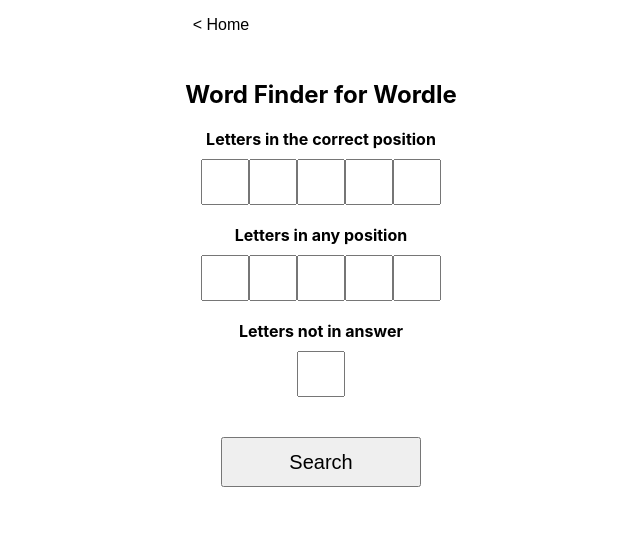
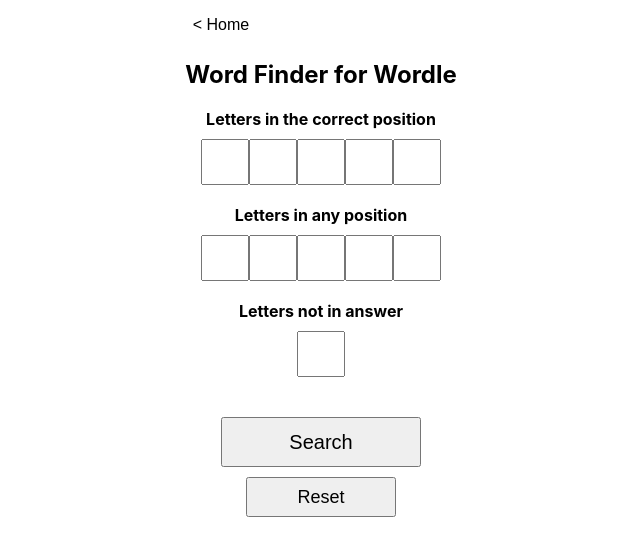
Before and after one commit to joshuajhindley/word-finder, a React (Create React App) app: page / in a window 1280 px wide. Shown: the top 556 px of the page, without its empty margins (319-959 px from the left). Built offline with nearby package versions, Linux system fonts and the light colour scheme.

Commit message:
Add reset button

```diff
--- a/src/App.css
+++ b/src/App.css
@@ -1,7 +1,5 @@
 .App {
   text-align: center;
-  margin-top: 5vh;
-  margin-top: calc(10vh - 50px);
 }
 
 .header {
@@ -31,6 +29,10 @@
   margin-bottom: 10px;
 }
 
+h2 {
+  margin-top: 10px;
+}
+
 h4 {
   margin: 20px auto 10px;
 }
@@ -49,3 +51,10 @@
   height: 50px;
   width: 200px;
 }
+
+.reset-button {
+  margin-top: 10px;
+  height: 40px;
+  width: 150px;
+  font-size: 18px;
+}
--- a/src/App.tsx
+++ b/src/App.tsx
@@ -1,12 +1,13 @@
 import React, { createRef, SyntheticEvent } from 'react'
 import './App.css'
-import { Field, Form } from 'react-final-form'
+import { Field, Form, FormRenderProps } from 'react-final-form'
 import pluralize from 'pluralize'
 import * as actions from './actions'
 import { connect } from 'react-redux'
 
 interface IAppProps {
   findResults: Function
+  resetResults: Function
   results: Array<string>
   isFresh: boolean
 }
@@ -30,6 +31,19 @@
     this.incorrect.current = []
     this.show = new Array(true)
     this.notBoxes = 1
+  }
+
+  reset = (props: FormRenderProps<object, object>) => {
+    const { resetResults } = this.props
+    this.correct.current = []
+    this.anyPos.current = []
+    this.incorrect.current = []
+    this.show = new Array(true)
+    this.notBoxes = 1
+    // TODO maybe try to improve this implementation by
+    props.form.reset()
+    resetResults()
+    this.forceUpdate()
   }
 
   handleFocus = (event: SyntheticEvent) => (event.target as HTMLInputElement).select()
@@ -138,8 +152,10 @@
 
   render() {
     const { results, isFresh } = this.props
+    const date = new Date()
 
     // TODO add dark mode
+    // TODO now that the keys are different, see if we can change the implementation method
 
     return (
       <>
@@ -160,7 +176,7 @@
                       name={'letter' + (i + 1)}
                       component='input'
                       maxLength='1'
-                      key={i}
+                      key={i + ' ' + date.getTime()}
                       ref={(el: HTMLInputElement) => (this.correct.current[i] = el)}
                       parse={value => (value ? value.toUpperCase() : '')}
                       onFocus={this.handleFocus}
@@ -174,7 +190,7 @@
                       name={'anyPosLetter' + (i + 1)}
                       component='input'
                       maxLength='1'
-                      key={i}
+                      key={i + ' ' + date.getTime()}
                       ref={(el: HTMLInputElement) => (this.anyPos.current[i] = el)}
                       parse={value => (value ? value.toUpperCase() : '')}
                       onFocus={this.handleFocus}
@@ -189,7 +205,7 @@
                         name={'notLetter' + (i + 1)}
                         component='input'
                         maxLength='1'
-                        key={i}
+                        key={i + ' ' + date.getTime()}
                         ref={(el: HTMLInputElement) => (this.incorrect.current[i] = el)}
                         parse={value => (value ? value.toUpperCase() : '')}
                         onFocus={this.handleFocus}
@@ -199,8 +215,13 @@
                     )
                   })}
                   <br />
-                  <button type='submit'>Search</button>
-                  {/* TODO add reset button */}
+                  <button type='submit' className='search-button'>
+                    Search
+                  </button>
+                  <br />
+                  <button onClick={() => this.reset(props)} type='button' className='reset-button'>
+                    Reset
+                  </button>
                 </form>
               )}
             </Form>
--- a/src/actions/index.js
+++ b/src/actions/index.js
@@ -1,6 +1,7 @@
 export const actionTypes = {
   FIND_RESULTS: 'FIND_RESULTS',
-  UPDATE_RESULTS: 'UPDATE_RESULTS'
+  UPDATE_RESULTS: 'UPDATE_RESULTS',
+  RESET_RESULTS: 'RESET_RESULTS'
 }
 
 export const findResults = values => {
@@ -18,3 +19,9 @@
     }
   }
 }
+
+export const resetResults = () => {
+  return {
+    type: actionTypes.RESET_RESULTS
+  }
+}
--- a/src/reducers/index.js
+++ b/src/reducers/index.js
@@ -5,6 +5,8 @@
   switch (action.type) {
     case actionTypes.FIND_RESULTS:
       return false
+    case actionTypes.RESET_RESULTS:
+      return true
     default:
       return state
   }
@@ -14,6 +16,8 @@
   switch (action.type) {
     case actionTypes.UPDATE_RESULTS:
       return action.payload.results
+    case actionTypes.RESET_RESULTS:
+      return []
     default:
       return state
   }
```
Also changed, not shown: public/index.html (+0 -23 lines).
